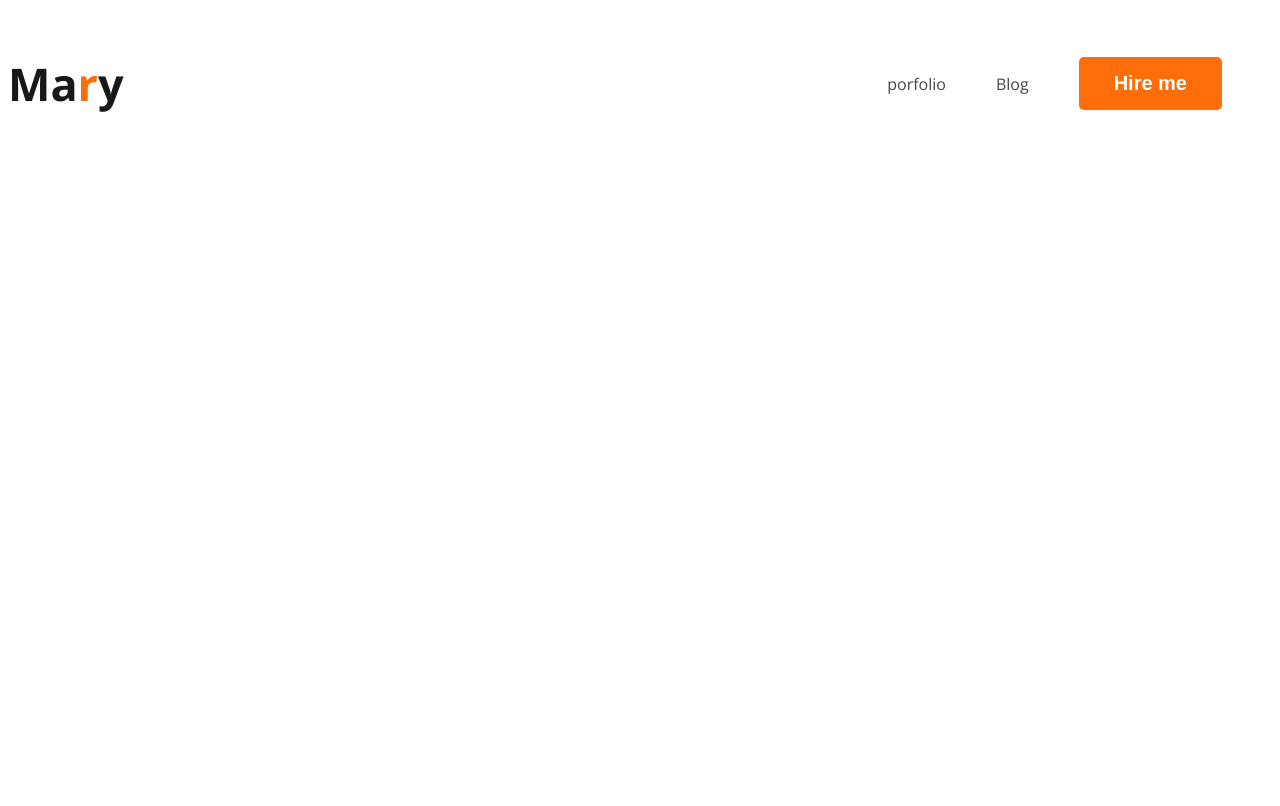
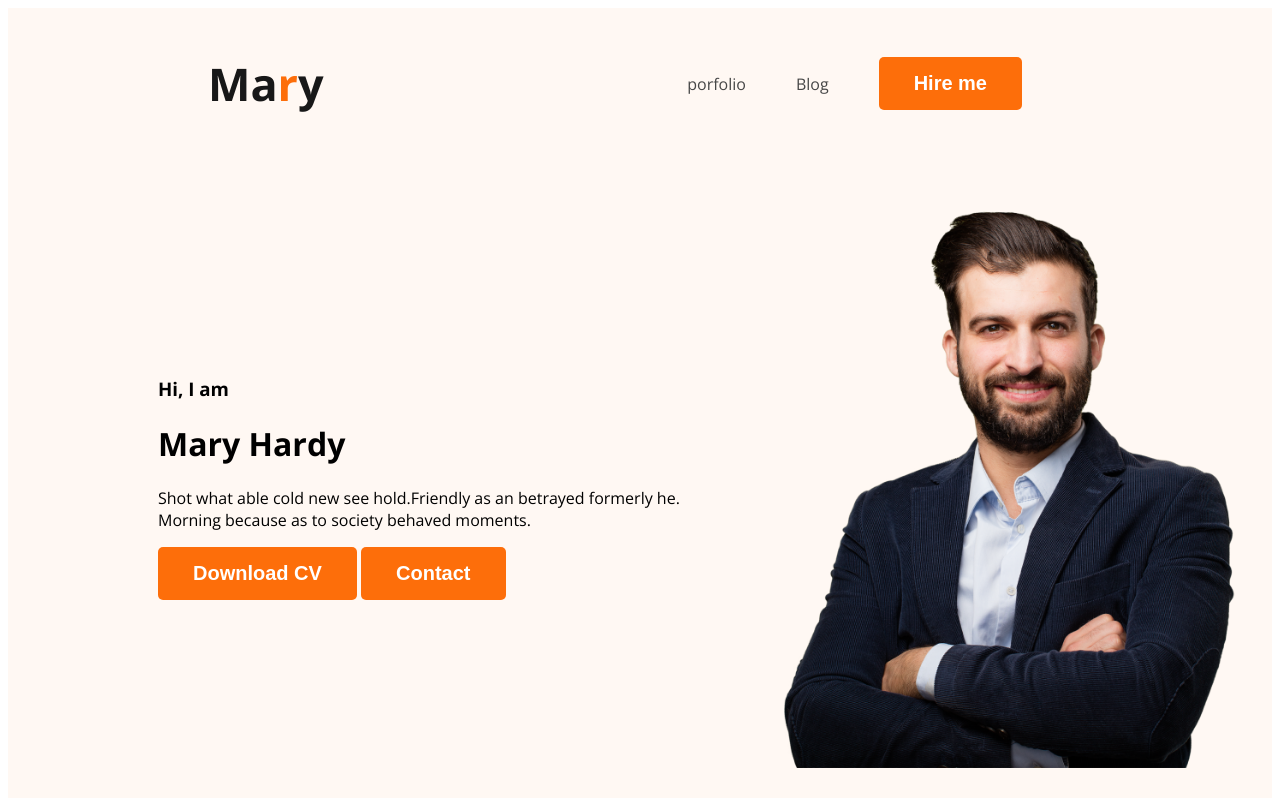
Before and after one commit to Shameha/webdeveloper-porfolio, a plain HTML site: page index.html in a window 1280 px wide. Drawn offline with nearby package versions, Linux system fonts and the light colour scheme.

```diff
--- a/index.html
+++ b/index.html
@@ -10,7 +10,7 @@
     <link rel="stylesheet" href="styles/portfolio.css ">
 </head>
 <body>
-    <header>
+    <header class="header">
    <nav>
     <h3 class="nav-title"> Ma<span class="text-primary">r</span>y</h3>
     <ul>
@@ -20,6 +20,19 @@
         <li><button  class="btn-primary">Hire me</button></li>
     </ul>
    </nav>
+
+   <div class="banner">
+    <div class="banner-contant">
+    <h3 class="banner-greeting">Hi, I  am</h3>
+    <h1 class="banner-title"> Mary Hardy</h1>
+    <p>
+        Shot what able cold new see hold.Friendly as an betrayed formerly he. Morning because as to society behaved moments.
+    </p>
+    <button class="btn-primary">Download CV</button>
+    <button class="btn-primary"> Contact</button>
+   </div>
+<img class="profile-picture" src="images/hardy.png" alt="">
+</div>
     </header>
     <main>
 
--- a/styles/portfolio.css
+++ b/styles/portfolio.css
@@ -20,6 +20,7 @@ nav{
     display: flex;
   justify-content: space-between;
   align-items: center;
+  margin: 0 200px;
 
 }
 .nav-title{
@@ -43,3 +44,15 @@ nav a{
     text-decoration: none;
     color: #474747;
 }
+/*header related file*/
+.header{
+    background-color:  #FFF8F3;;
+}
+.banner{
+    padding: 30px 30px 30px 150px;
+    display: flex;
+    align-items: center;
+}
+.banner .profile-picture{
+    width: 500px;
+}
```
